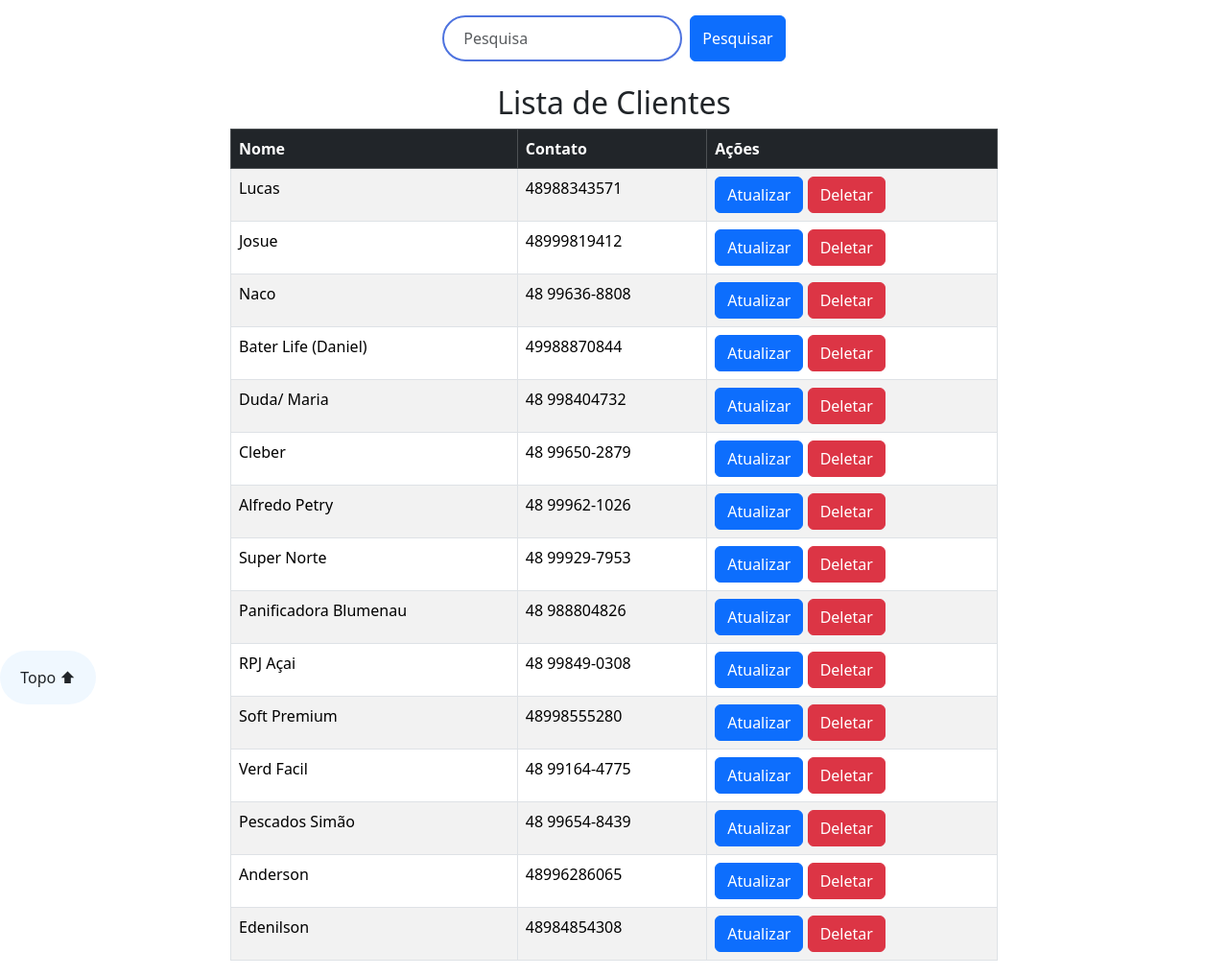
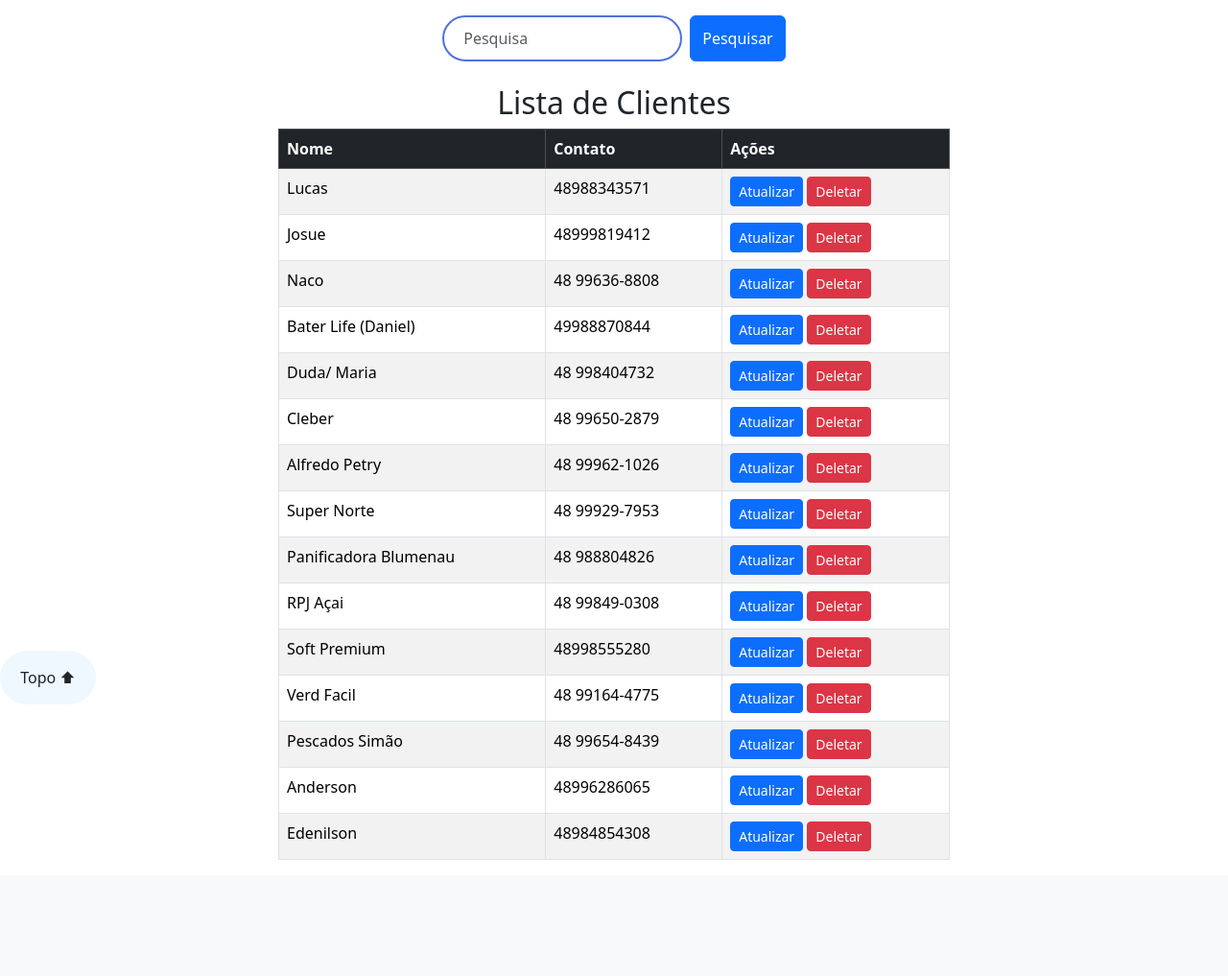
Before and after one commit to lArauj0/sis_loja, a Django app: page /listas_clientes/ in a window 1280 px wide. Shown: the part 56-1073 px from the top of the page at 96% size. After the commit the page ends 952 px from the top, so only its background shows below. Run offline with Django 5.2, Linux system fonts and the light colour scheme; data comes from the database, SQL or seed files in the repository.

Commit message:
atualizações nas paginas

```diff
--- a/myproject/sis_orcamento/templates/sis_orcamento/pages/listas.html
+++ b/myproject/sis_orcamento/templates/sis_orcamento/pages/listas.html
@@ -13,7 +13,7 @@
         <!-- Accordion para Orçamentos -->
         <h2 class="text-center">Lista de Orçamentos</h2>
         <div class="d-flex justify-content-center">
-            <div class="table-container" style="max-width: 1200px; width: 100%;">
+            <div class="table-container table-responsive" style="max-width: 1200px; width: 100%;">
                 <table class="table table-striped table-bordered w-100 mx-auto">
                     <thead class="table-dark">
                         <tr>
@@ -42,8 +42,8 @@
                                 <td>{{ orcamento.valor }}</td>
                                 <td>{{ orcamento.status }}</td>
                                 <td>
-                                    <a href="/atualizar_orcamento/{{ orcamento.id }}" class="btn btn-primary">Atualizar</a>
-                                    <button type="button" class="btn btn-danger" data-bs-toggle="modal" data-bs-target="#confirmDeleteModal" data-id="{{ orcamento.id }}" data-type="orcamento">
+                                    <a href="/atualizar_orcamento/{{ orcamento.id }}" class="btn btn-primary btn-sm">Atualizar</a>
+                                    <button type="button" class="btn btn-danger btn-sm" data-bs-toggle="modal" data-bs-target="#confirmDeleteModal" data-id="{{ orcamento.id }}" data-type="orcamento">
                                         Deletar
                                     </button>
                                 </td>
--- a/myproject/sis_orcamento/templates/sis_orcamento/pages/listas_balancas.html
+++ b/myproject/sis_orcamento/templates/sis_orcamento/pages/listas_balancas.html
@@ -13,7 +13,7 @@
     <h2 class="text-center mt-4">Lista de Balanças</h2>
 
     <div class="d-flex justify-content-center">
-        <div class="table-container" style="max-width: 800px; width: 100%;">
+        <div class="table-container table-responsive" style="max-width: 700px; width: 100%;">
             <table class="table table-striped table-bordered w-100 mx-auto">
                 <thead class="table-dark">
                     <tr>
--- a/myproject/sis_orcamento/templates/sis_orcamento/pages/listas_clientes.html
+++ b/myproject/sis_orcamento/templates/sis_orcamento/pages/listas_clientes.html
@@ -11,7 +11,7 @@
     <!-- Accordion para Clientes -->
     <h2 class="text-center mt-4">Lista de Clientes</h2>
     <div class="d-flex justify-content-center">
-        <div class="table-container" style="max-width: 800px; width: 100%;">
+        <div class="table-container table-responsive" style="max-width: 700px; width: 100%;">
             <table class="table table-striped table-bordered w-100 mx-auto">
                 <thead class="table-dark">
                     <tr>
@@ -26,8 +26,8 @@
                             <td>{{ cliente.nome }}</td>
                             <td>{{ cliente.contato }}</td>
                             <td>
-                                <a href="/atualizar_cliente/{{ cliente.id }}" class="btn btn-primary">Atualizar</a>
-                                <button type="button" class="btn btn-danger" data-bs-toggle="modal" data-bs-target="#confirmDeleteModal" data-id="{{ cliente.id }}" data-type="cliente">
+                                <a href="/atualizar_cliente/{{ cliente.id }}" class="btn btn-primary btn-sm">Atualizar</a>
+                                <button type="button" class="btn btn-danger btn-sm" data-bs-toggle="modal" data-bs-target="#confirmDeleteModal" data-id="{{ cliente.id }}" data-type="cliente">
                                     Deletar
                                 </button>
                             </td>
```
